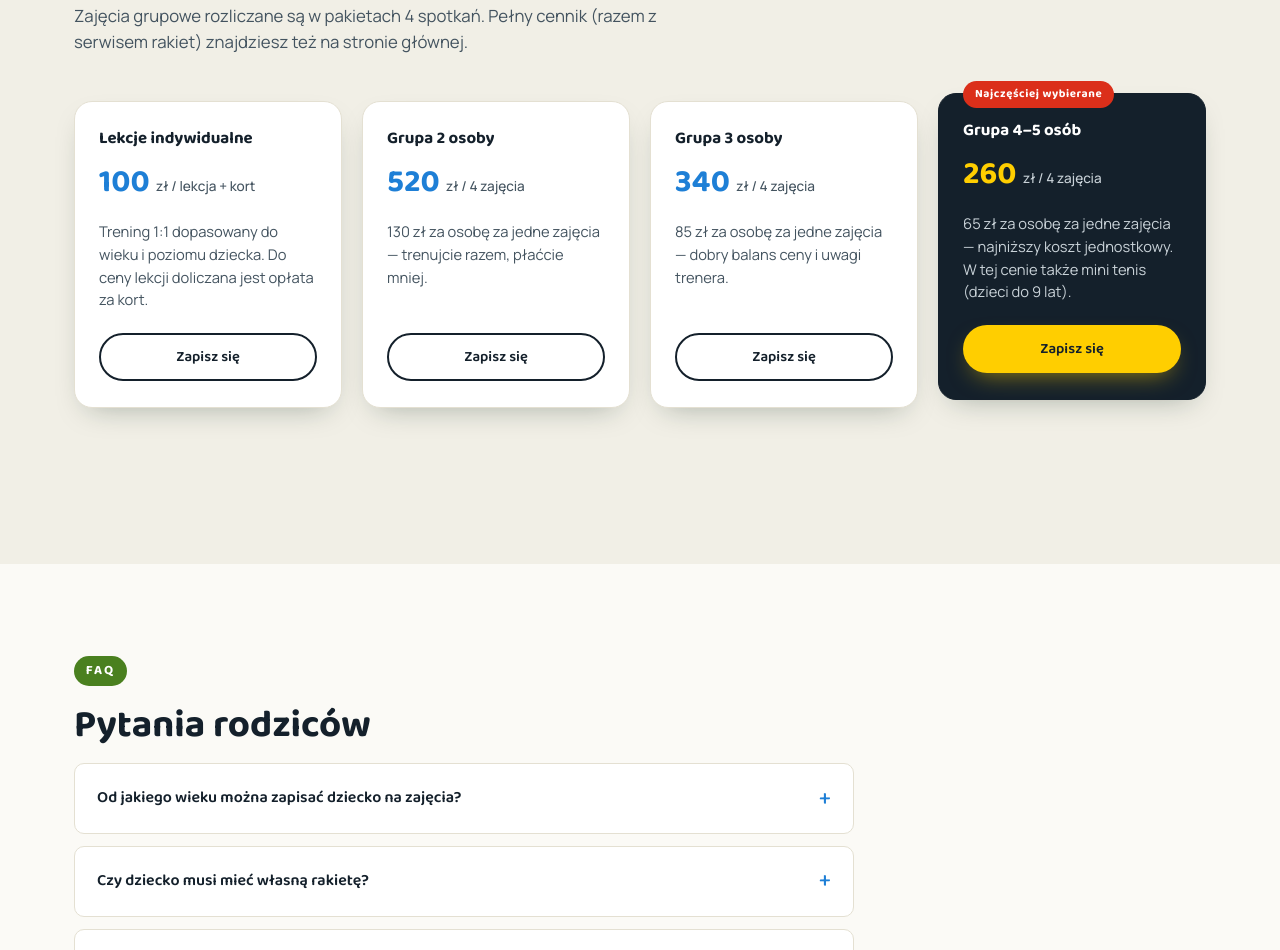
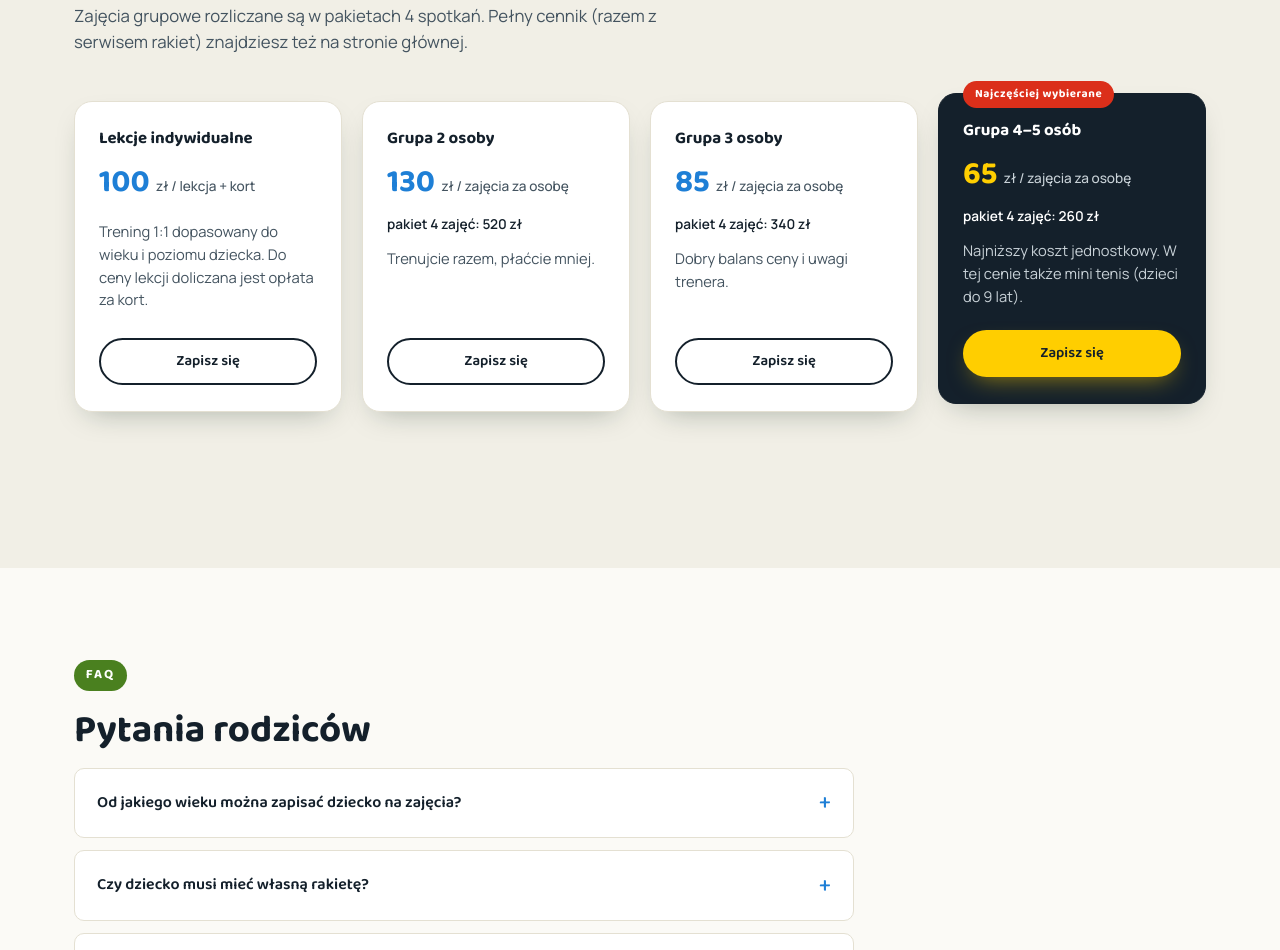
Before and after one commit to bkrekora/bktenis-strona, a plain HTML site: page tenis-dla-dzieci-chorzow.html in a window 1280 px wide. Shown: the part 3087-4037 px from the top of the page. Drawn offline with Linux system fonts and the light colour scheme.

Commit message:
Cennik: cena za zajęcia jako główna, pakiet 4 zajęć pod spodem
Co-Authored-By: Claude Opus 5.5 <noreply@anthropic.com>
Claude-Session: https://claude.ai/code/session_01B9brQ8b7h1AvoNCFFxPDZi

```diff
--- a/styles.css
+++ b/styles.css
@@ -757,6 +757,8 @@ button{ font-family: inherit; }
 .price-card--featured .price-card__price{ color: var(--yellow); }
 .price-card__price span{ font-family: var(--font-body); font-size:.85rem; font-weight:500; color: var(--ink-soft); }
 .price-card--featured .price-card__price span{ color:#c9d2d8; }
+.price-card__pack{ font-size:.85rem; font-weight:600; color: var(--ink); margin: -6px 0 12px; }
+.price-card--featured .price-card__pack{ color:#fff; }
 .price-card__desc{ color: var(--ink-soft); font-size:.92rem; flex:1; margin-bottom: 22px; }
 
 .price-table__heading{ font-size:1.3rem; margin-bottom: 18px; }
--- a/tenis-dla-dzieci-chorzow.html
+++ b/tenis-dla-dzieci-chorzow.html
@@ -264,21 +264,24 @@ document.documentElement.dataset.season = (function(){
       </div>
       <div class="price-card">
         <h3 class="price-card__title">Grupa 2 osoby</h3>
-        <p class="price-card__price">520 <span>zł / 4 zajęcia</span></p>
-        <p class="price-card__desc">130 zł za osobę za jedne zajęcia — trenujcie razem, płaćcie mniej.</p>
+        <p class="price-card__price">130 <span>zł / zajęcia za osobę</span></p>
+        <p class="price-card__pack">pakiet 4 zajęć: 520&nbsp;zł</p>
+        <p class="price-card__desc">Trenujcie razem, płaćcie mniej.</p>
         <a href="index.html#kontakt" class="btn btn--outline btn--sm">Zapisz się</a>
       </div>
       <div class="price-card">
         <h3 class="price-card__title">Grupa 3 osoby</h3>
-        <p class="price-card__price">340 <span>zł / 4 zajęcia</span></p>
-        <p class="price-card__desc">85 zł za osobę za jedne zajęcia — dobry balans ceny i uwagi trenera.</p>
+        <p class="price-card__price">85 <span>zł / zajęcia za osobę</span></p>
+        <p class="price-card__pack">pakiet 4 zajęć: 340&nbsp;zł</p>
+        <p class="price-card__desc">Dobry balans ceny i uwagi trenera.</p>
         <a href="index.html#kontakt" class="btn btn--outline btn--sm">Zapisz się</a>
       </div>
       <div class="price-card price-card--featured">
         <p class="price-card__badge">Najczęściej wybierane</p>
         <h3 class="price-card__title">Grupa 4–5 osób</h3>
-        <p class="price-card__price">260 <span>zł / 4 zajęcia</span></p>
-        <p class="price-card__desc">65 zł za osobę za jedne zajęcia — najniższy koszt jednostkowy. W tej cenie także mini tenis (dzieci do 9 lat).</p>
+        <p class="price-card__price">65 <span>zł / zajęcia za osobę</span></p>
+        <p class="price-card__pack">pakiet 4 zajęć: 260&nbsp;zł</p>
+        <p class="price-card__desc">Najniższy koszt jednostkowy. W tej cenie także mini tenis (dzieci do 9 lat).</p>
         <a href="index.html#kontakt" class="btn btn--primary btn--sm">Zapisz się</a>
       </div>
     </div>
```
Also changed, not shown: index.html (+11 -8 lines), tenis-dla-doroslych-chorzow.html (+9 -6 lines).
